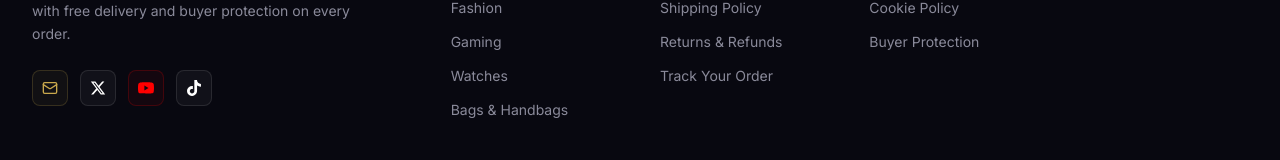
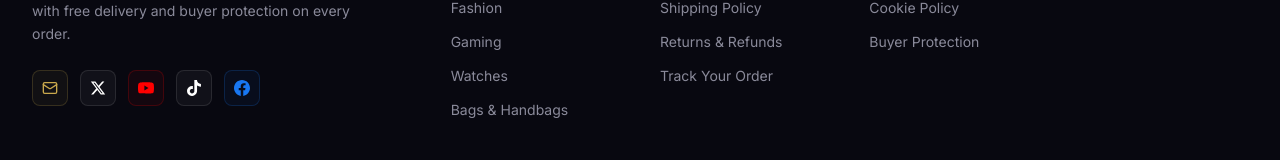
Before and after one commit to khr22-web/luxeshop-platform, a Next.js app: page / in a window 1280 px wide. Shown: the part 4670-4830 px from the top of the page. Built offline with nearby package versions, Linux system fonts and the light colour scheme; no server answers.

Commit message:
Add TikTok and Facebook social links to footer

```diff
--- a/src/components/Footer.tsx
+++ b/src/components/Footer.tsx
@@ -141,6 +141,16 @@ export default function Footer() {
               >
                 <TikTokIcon className="w-4 h-4" />
               </a>
+              <a
+                href="https://www.facebook.com/share/1FQ3o13GnQ/"
+                target="_blank"
+                rel="noopener noreferrer"
+                aria-label="Facebook"
+                title="Follow us on Facebook"
+                className="w-9 h-9 rounded-lg border border-[rgba(24,119,242,0.2)] bg-[rgba(24,119,242,0.05)] flex items-center justify-center transition-all duration-200 hover:scale-110 hover:border-[rgba(24,119,242,0.5)] text-[#1877F2]"
+              >
+                <FacebookIcon className="w-4 h-4" />
+              </a>
             </div>
           </div>
 
```
